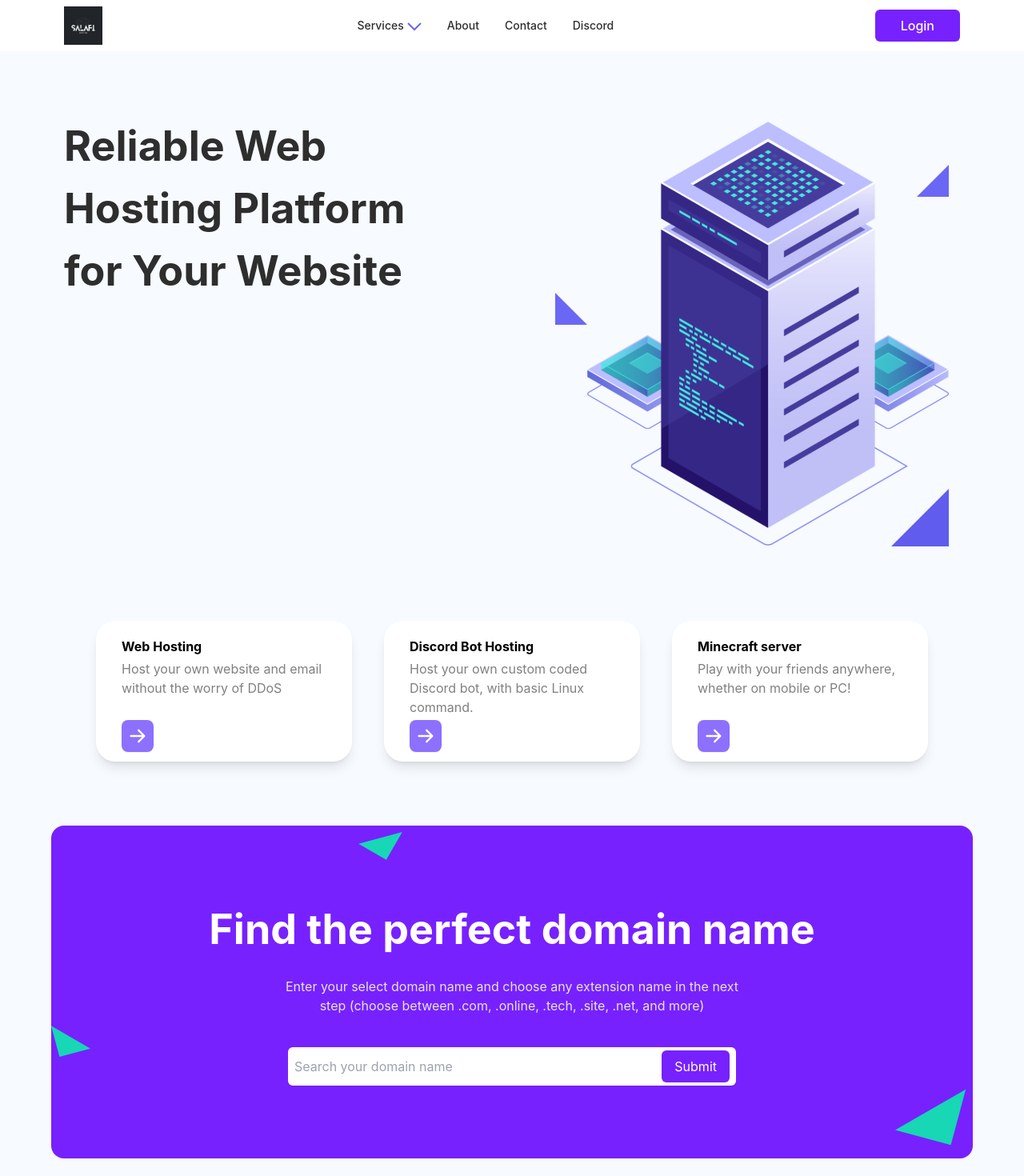
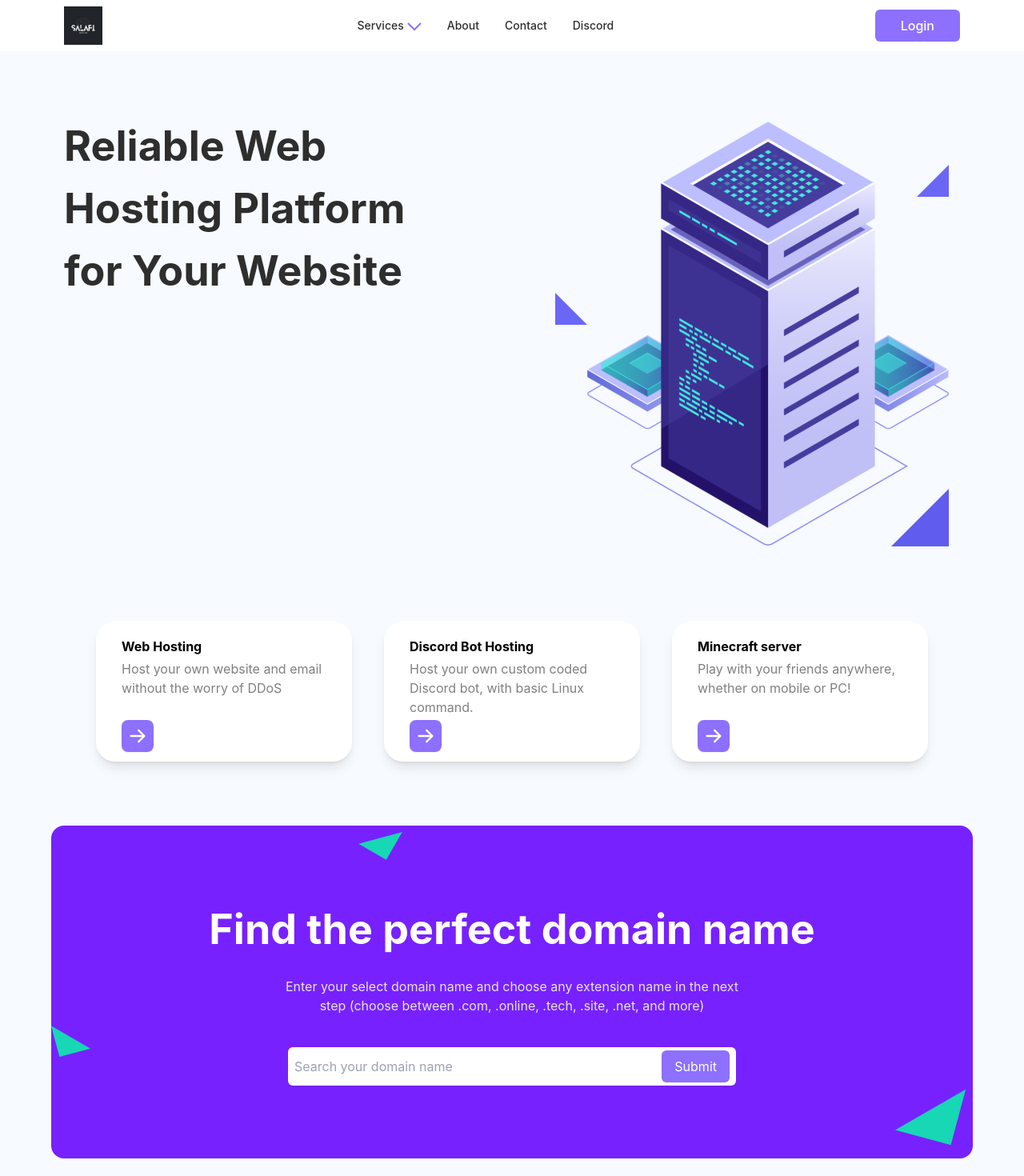
Before and after one commit to xDeFc0nx/TaleHost, a Next.js app: page / in a window 1280 px wide. Shown: the top 1470 px of the page at 80% size. Built offline with nearby package versions, Linux system fonts and the light colour scheme.

Commit message:
fixed some color errors

```diff
--- a/components/layout/Header.js
+++ b/components/layout/Header.js
@@ -33,7 +33,7 @@ const Header = (props) => {
             <span className="btn-primary ">
               Services
               <svg
-                className=" inline-block ml-1 fill-[#6B67F5] hover:fill-white	"
+                className=" inline-block ml-1 fill-[#8D70FE] hover:fill-white	"
                 width="18"
                 height="11"
                 viewBox="0 0 18 11"
@@ -77,7 +77,7 @@ const Header = (props) => {
         </Link>
       </nav>
       <Link href="https://panel.salafihosting.com/index.php?rp=/login">
-        <a className="btn-primary bg-salafi-blue text-white hover:bg-salafi-blue-light   rounded-1 py-2 px-8">
+        <a className="btn-primary bg-salafi-blue-light text-white hover:bg-salafi-blue   rounded-1 py-2 px-8">
           Login
         </a>
       </Link>
--- a/pages/index.js
+++ b/pages/index.js
@@ -127,7 +127,7 @@ export default function Home() {
               placeholder="Search your domain name"
             />
             <button
-              className="sm:absolute right-2 top-1 p-2 px-4 mt-2 sm:mt-0 ml-2 sm:ml-0 rounded-md shadow-sm text-white hover:bg-[#8D70FE] bg-salafi-primary-btn"
+              className="sm:absolute right-2 top-1 p-2 px-4 mt-2 sm:mt-0 ml-2 sm:ml-0 rounded-md shadow-sm text-white hover:bg-salafi-blue bg-salafi-primary-btn"
               type="submit"  onClick={() => router.push('/about')}
             >
               Submit
--- a/tailwind.config.js
+++ b/tailwind.config.js
@@ -16,7 +16,7 @@ module.exports = {
         "salafi-body": "#808080",
         "salafi-black": "#000000",
         "salafi-grey-white": "#E9E9E9",
-        "salafi-primary-btn": "#7721FF",
+        "salafi-primary-btn": "#8D70FE",
       },
       fontFamily: {
         sans: ["inter", "sans-serif"],
```
